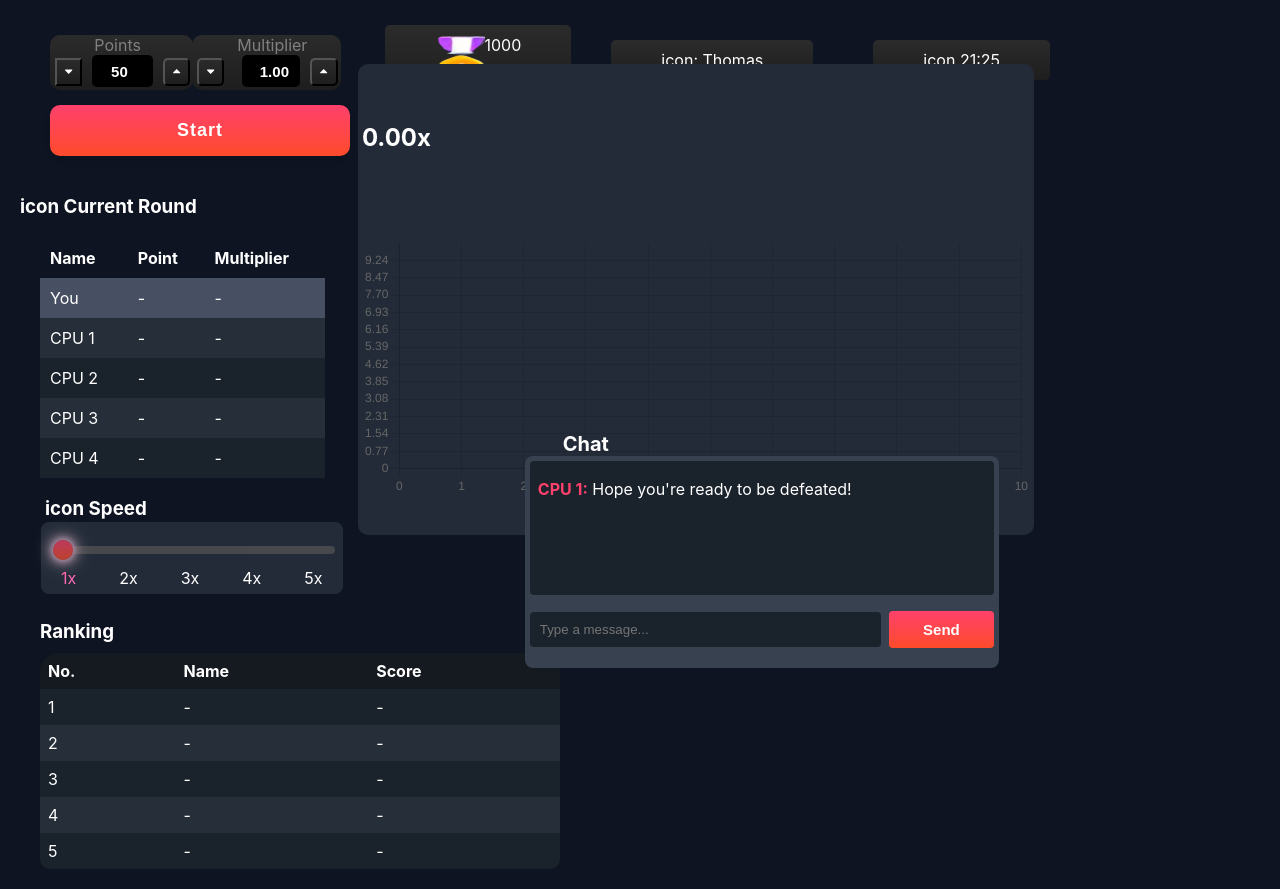
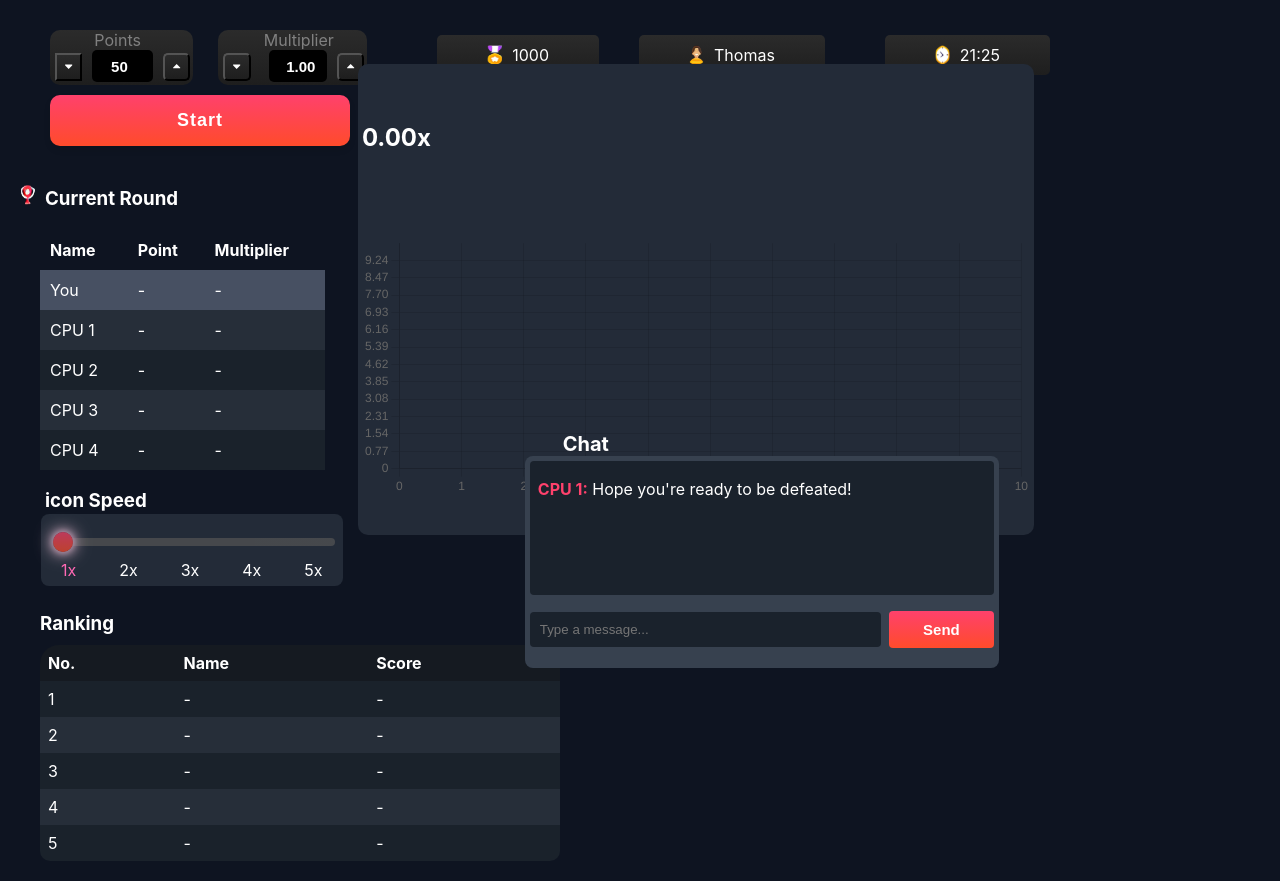
Before and after one commit to probablypenera007/guessnumber_frontend, a React (Create React App) app: page / in a window 1280 px wide. Built offline with nearby package versions, Linux system fonts and the light colour scheme.

Commit message:
logos being placed

```diff
--- a/src/components/CurrentRound/CurrentRound.module.css
+++ b/src/components/CurrentRound/CurrentRound.module.css
@@ -8,7 +8,15 @@
 
 .currentRound__title {
     margin-bottom: 20px;
-    margin-right: 20px;
+    margin-right: 30px;
+}
+
+.currentRound__logo{
+    height: 20px;
+    width: 15px;
+    margin: 0 10px 0 0;
+    padding: 0;
+
 }
 
 .currentRound__table {
--- a/src/components/CurrentRound/CurrentRound.tsx
+++ b/src/components/CurrentRound/CurrentRound.tsx
@@ -1,4 +1,5 @@
 import React from "react";
+import Logo from "../../images/img-index";
 
 //internal imports
 import Style from "./CurrentRound.module.css";
@@ -69,7 +70,9 @@ const CurrentRound: React.FC<CurrentRoundProps> = ({
 
   return (
     <div className={Style.currentRound}>
-      <h3 className={Style.currentRound__title}>icon Current Round</h3>
+      <h3 className={Style.currentRound__title}>
+      <img className={Style.currentRound__logo} src={Logo.currentRoundLogo} alt="Timer logo" />
+        Current Round</h3>
       <table className={Style.currentRound__table}>
         <thead className={Style.currentRound__tableHeader}>
           <tr className={Style.table__row}>
--- a/src/components/PlayerInput/PlayerInput.module.css
+++ b/src/components/PlayerInput/PlayerInput.module.css
@@ -207,9 +207,9 @@
 
 
 /* LOGO */
-.points_logo{
-    height: 50px;
-    width: 50px;
-    margin: 0;
+.logo{
+    height: 20px;
+    width: 15px;
+    margin: 0 10px 0 0;
     padding: 0;
 }
--- a/src/components/PlayerInput/PlayerInput.tsx
+++ b/src/components/PlayerInput/PlayerInput.tsx
@@ -110,10 +110,14 @@ const PlayerInput: React.FC<PlayerInputProps> = ({ onStartGame, updateTotalPoint
         {/* INFO PANEL */}
         <div className={Style.playerInput__infoPanel}>
           <div className={Style.playerInput__totalPoints}>
-          <img className={Style.points_logo} src={Logo.pointsLogo} alt="Points logo" /> {totalPoints}
+          <img className={Style.logo} src={Logo.pointsLogo} alt="Points logo" /> {totalPoints}
           </div>
-          <div className={Style.playerInput__name}>icon: {playerName}</div>
-          <div className={Style.playerInput__timer}>icon {formatTime()}</div>
+          <div className={Style.playerInput__name}>
+          <img className={Style.logo} src={Logo.userActiveLogo} alt="User Active logo" />
+           {playerName}</div>
+          <div className={Style.playerInput__timer}>
+          <img className={Style.logo} src={Logo.timerLogo} alt="Timer logo" />
+             {formatTime()}</div>
         </div>
       </div>
 
--- a/src/images/img-index.ts
+++ b/src/images/img-index.ts
@@ -1,5 +1,6 @@
 import chatLogo from './chat-logo.png';
 import pointsLogo from './points-logo.png';
+import currentRoundLogo from './currentround-logo.png';
 import rankingLogo from './ranking-logo.png';
 import speedLogo from './speed-logo.png';
 import timerLogo from './timer-logo.png';
@@ -14,4 +15,5 @@ export default {
     timerLogo,
     userActiveLogo,
     userInactiveLogo,
+    currentRoundLogo
 }
```
